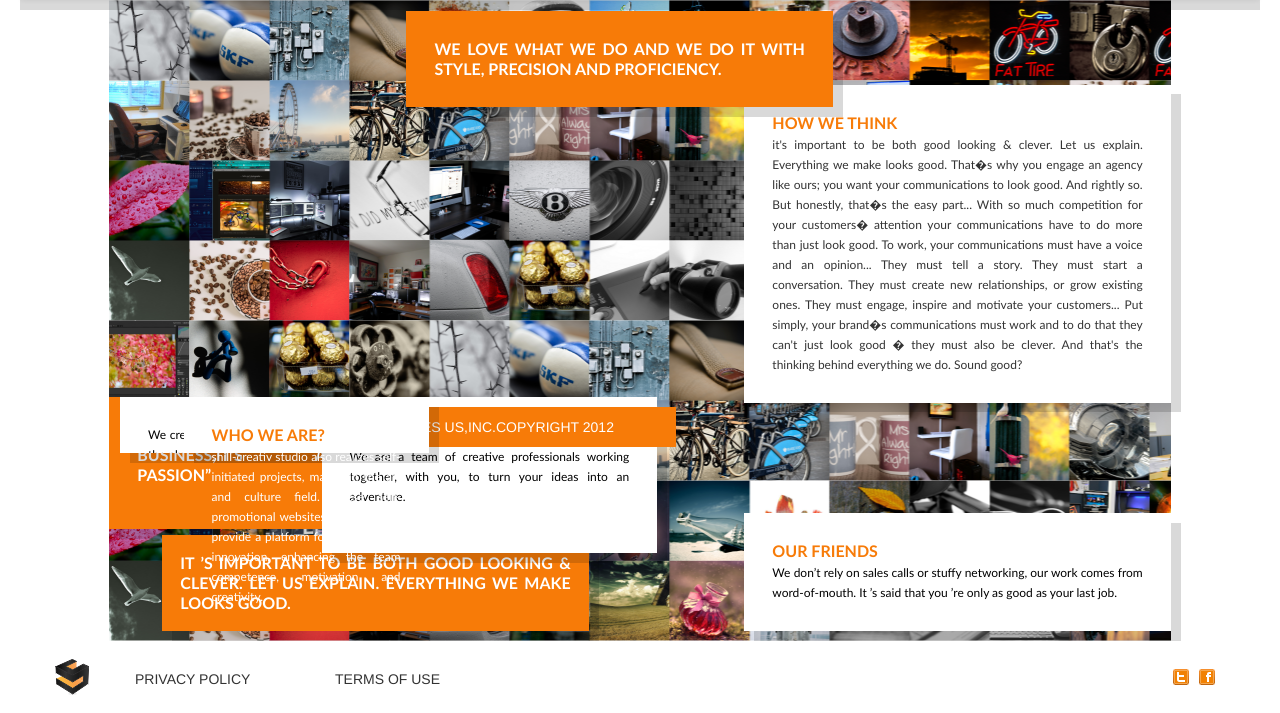
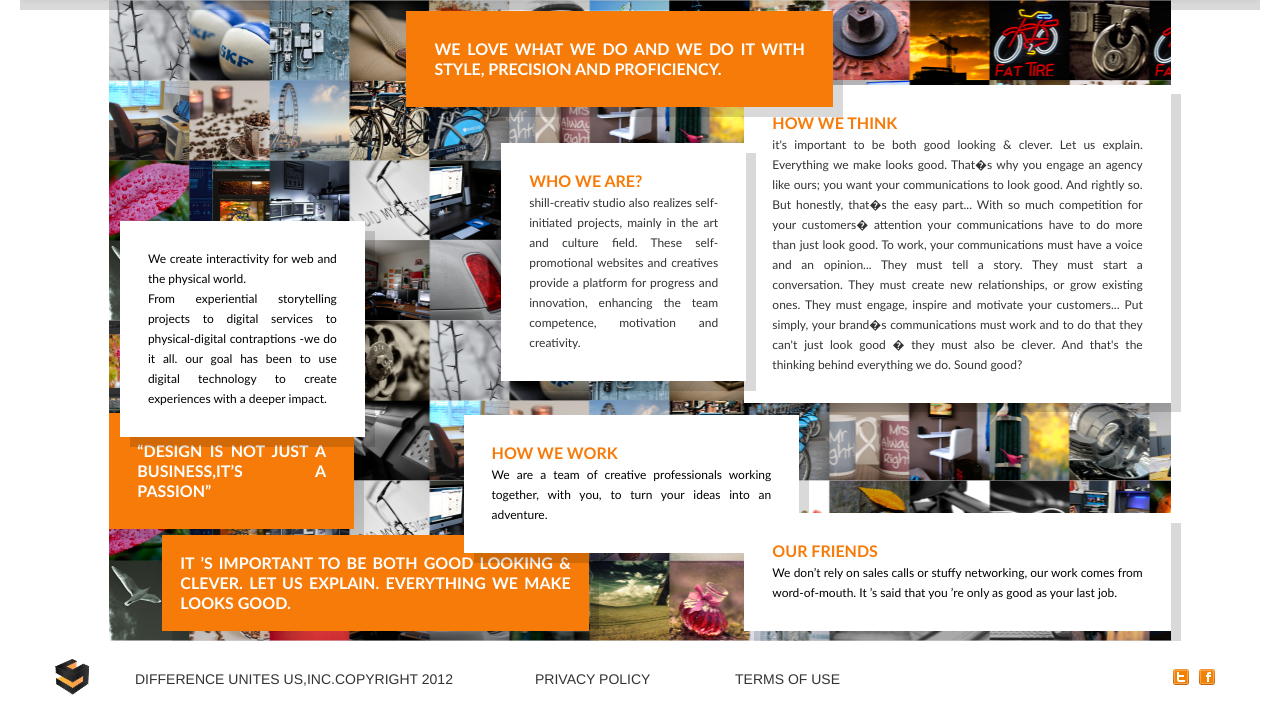
Before and after one commit to yokesh28/screative, a PHP site: page /about.html in a window 1280 px wide. Shown: the part 89-802 px from the top of the page. Run offline with PHP 8.4, Linux system fonts and the light colour scheme; some libraries are stand-ins or nearby versions; some web fonts are replaced.

Commit message:
Signed-off-by: lokesh <yokesh.ganesan@gmail.com>

```diff
--- a/css/style.css
+++ b/css/style.css
@@ -388,21 +388,7 @@ overflow: hidden;
 	min-height: 641px;
 }
 
-.span3
-{position: absolute;
-top: 62%;
-left: 7%;color:white;
-background: #F77B08;padding:10px;}
 
-.span2 p{background:white;
-position:absolute;
-top:140%;
-left:25%;padding:10px;}
-
-.span4{position: absolute;
-top: 62%;color:white;
-left: 20%;
-background: #F77B08;padding:10px;}
 
 #a li{list-style:none;}
 .services
```
